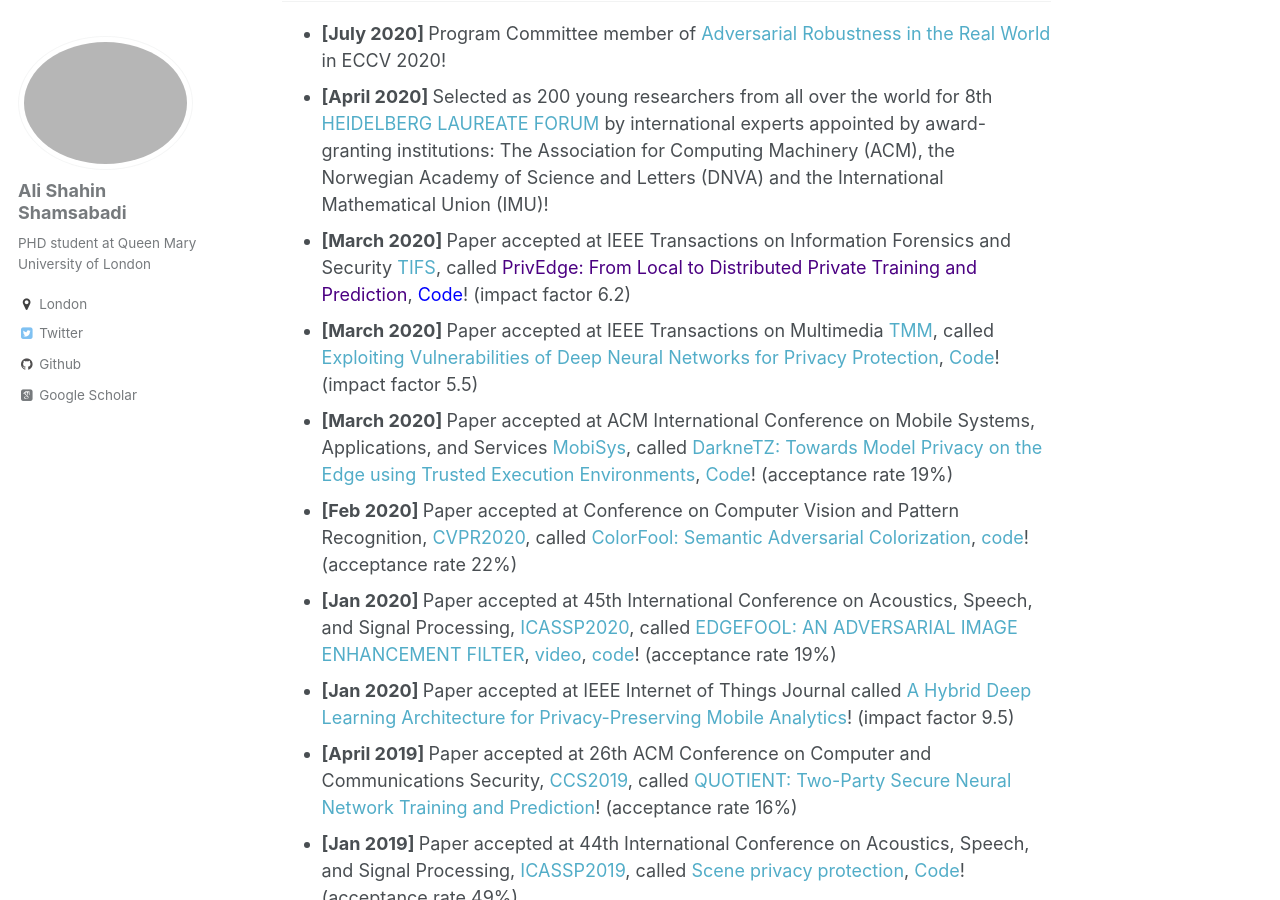
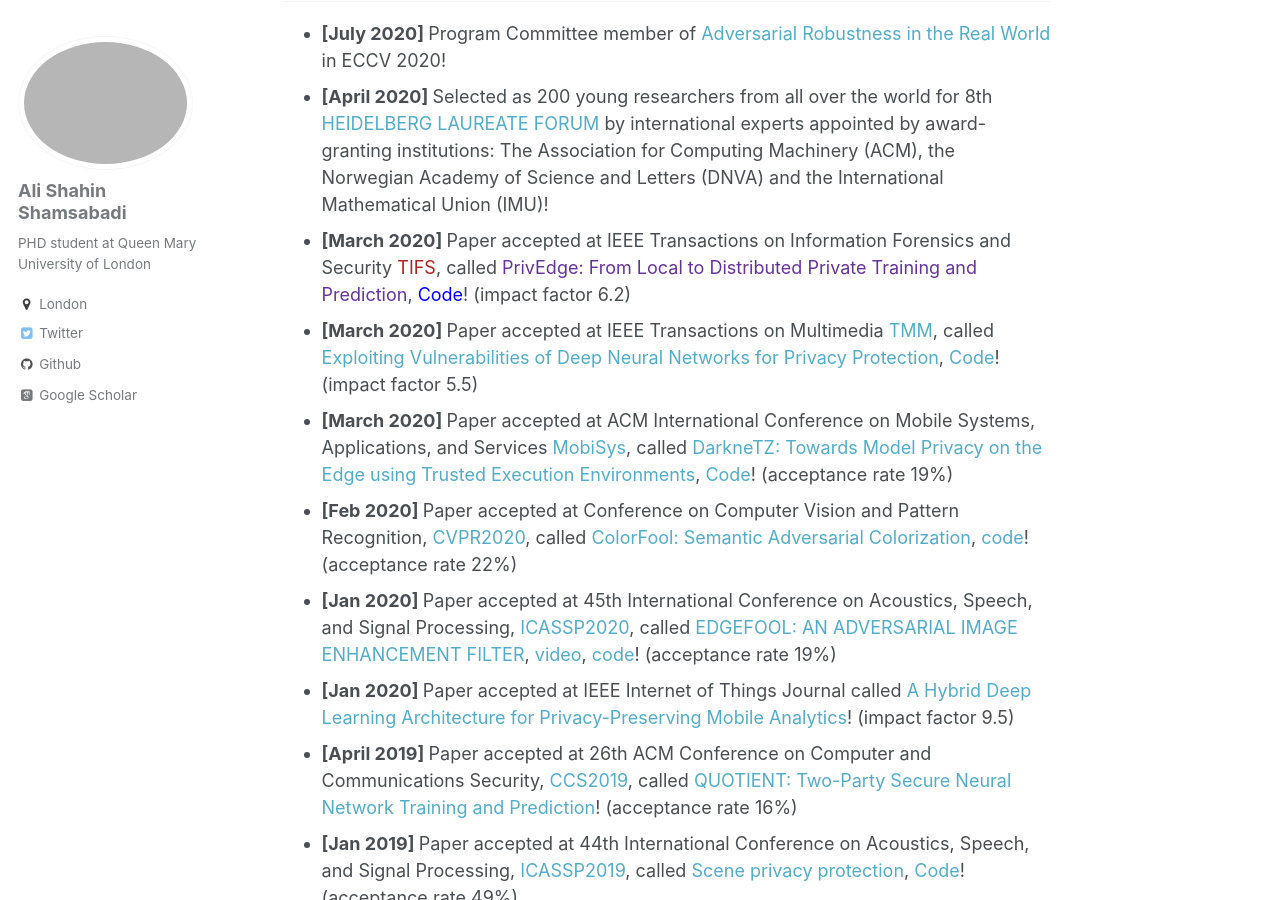
Before and after one commit to AliShahin/AliShahin.github.io, a Jekyll site: the page built from _pages/about.md, in a window 1280 px wide and 900 px high, scrolled down 608 px. Built offline with Jekyll 4.4.1, drawn with Linux system fonts in a browser that asks for light colours; some web fonts are replaced.

Commit message:
Update about.md

```diff
--- a/_pages/about.md
+++ b/_pages/about.md
@@ -17,7 +17,7 @@ I love to explore the intersection of Machine Learning, Privacy and Image Proces
 ## News
 - <b> [July 2020]  </b> Program Committee member of [Adversarial Robustness in the Real World](https://eccv20-adv-workshop.github.io) in ECCV 2020!
 - <b> [April 2020] </b> Selected as 200 young researchers from all over the world for 8th [HEIDELBERG LAUREATE FORUM](https://www.heidelberg-laureate-forum.org/about-us.html) by international experts appointed by award-granting institutions: The Association for Computing Machinery (ACM), the Norwegian Academy of Science and Letters (DNVA) and the International Mathematical Union (IMU)!
-- <b> [March 2020] </b> Paper accepted at IEEE Transactions on Information Forensics and Security [TIFS](https://ieeexplore.ieee.org/xpl/RecentIssue.jsp?punumber=10206), called [<font color="Indigo">PrivEdge: From Local to Distributed Private Training and Prediction</font>](https://arxiv.org/pdf/2004.05574.pdf), [<font color="blue">Code</font>](https://github.com/smartcameras/PrivEdge)! (impact factor 6.2)
+- <b> [March 2020] </b> Paper accepted at IEEE Transactions on Information Forensics and Security [<font color="FireBrick">TIFS</font>](https://ieeexplore.ieee.org/xpl/RecentIssue.jsp?punumber=10206), called [<font color="RebeccaPurple">PrivEdge: From Local to Distributed Private Training and Prediction</font>](https://arxiv.org/pdf/2004.05574.pdf), [<font color="blue">Code</font>](https://github.com/smartcameras/PrivEdge)! (impact factor 6.2)
 - <b> [March 2020] </b> Paper accepted at IEEE Transactions on Multimedia [TMM](https://ieeexplore.ieee.org/xpl/RecentIssue.jsp?punumber=6046), called [Exploiting Vulnerabilities of Deep Neural Networks for Privacy Protection](https://arxiv.org/pdf/2007.09766.pdf), [Code](https://github.com/smartcameras/RP-FGSM)! (impact factor 5.5)
 - <b> [March 2020] </b> Paper accepted at ACM International Conference on Mobile Systems, Applications, and Services [MobiSys](https://www.sigmobile.org/mobisys/2020/), called [DarkneTZ: Towards Model Privacy on the Edge using Trusted Execution Environments](https://arxiv.org/pdf/2004.05703.pdf), [Code](https://github.com/mofanv/darknetz)! (acceptance rate 19%)
 - <b> [Feb 2020] </b> Paper accepted at Conference on Computer Vision and Pattern Recognition, [CVPR2020](http://cvpr2020.thecvf.com), called [ColorFool: Semantic Adversarial Colorization](https://arxiv.org/pdf/1911.10891.pdf), [code](https://github.com/smartcameras/ColorFool)! (acceptance rate 22%)
```
